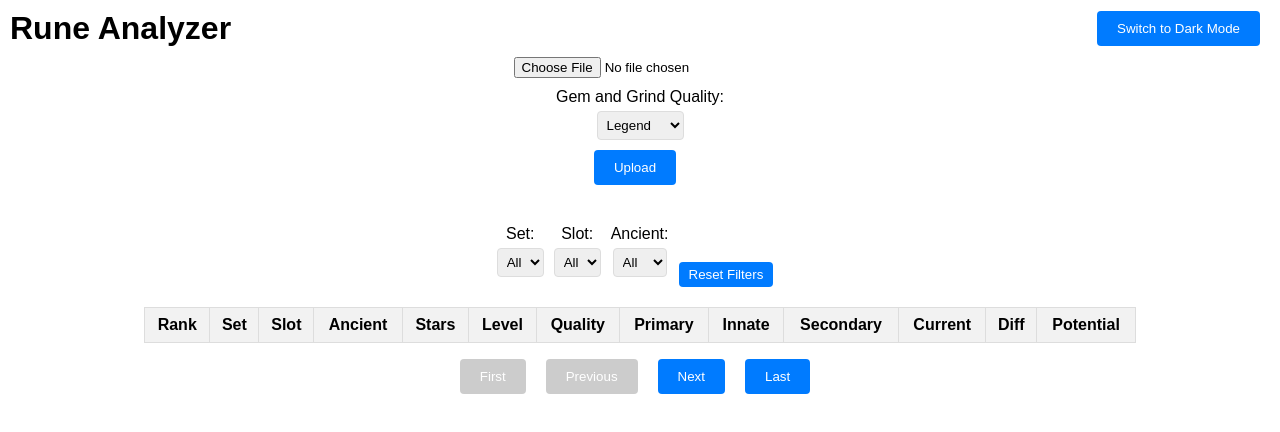
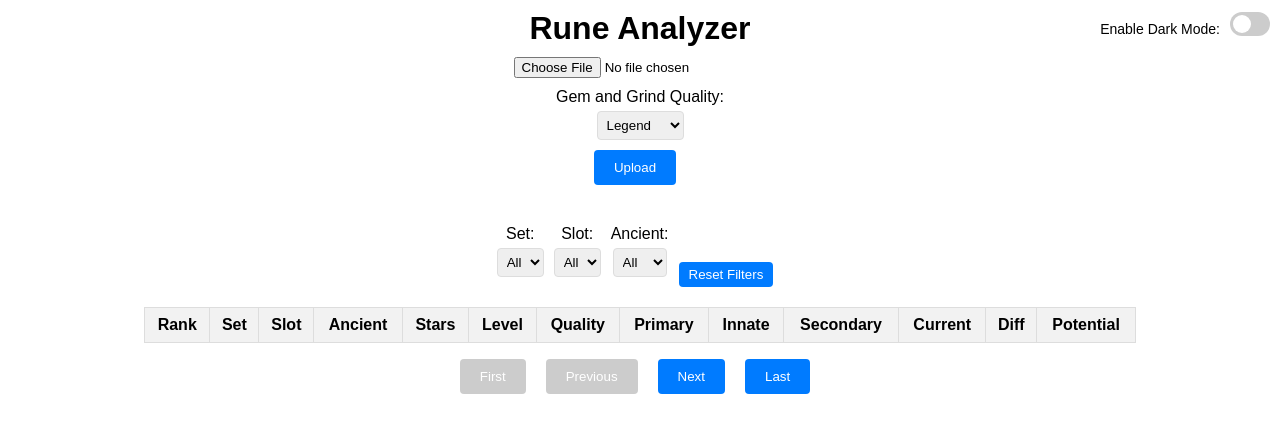
Before and after one commit to slkzgm/sw-rune-analyzer, a React (Create React App) app: page / in a window 1280 px wide. Shown: the top 432 px of the page. Built offline with nearby package versions, Linux system fonts and the light colour scheme.

Commit message:
Dark Mode button to switch

```diff
--- a/src/App.css
+++ b/src/App.css
@@ -38,13 +38,79 @@
 
 header {
   display: flex;
-  justify-content: space-between;
+  justify-content: center;
   align-items: center;
   padding: 10px;
+  position: relative;
 }
 
 header h1 {
   margin: 0;
+}
+
+.theme-switch-container {
+  position: absolute;
+  right: 10px;
+  display: flex;
+  align-items: center;
+}
+
+.theme-switch {
+  position: relative;
+  display: inline-block;
+  width: 40px;  /* Adjusted width */
+  height: 24px;  /* Adjusted height */
+}
+
+.theme-switch input {
+  opacity: 0;
+  width: 0;
+  height: 0;
+}
+
+.slider {
+  position: absolute;
+  cursor: pointer;
+  top: 0;
+  left: 0;
+  right: 0;
+  bottom: 0;
+  background-color: #ccc;
+  transition: 0.4s;
+  border-radius: 24px;  /* Adjusted border-radius */
+}
+
+.slider:before {
+  position: absolute;
+  content: "";
+  height: 18px;  /* Adjusted height */
+  width: 18px;  /* Adjusted width */
+  left: 3px;
+  bottom: 3px;
+  background-color: white;
+  transition: 0.4s;
+  border-radius: 50%;
+}
+
+input:checked + .slider {
+  background-color: #007bff;
+}
+
+input:checked + .slider:before {
+  transform: translateX(16px);  /* Adjusted translateX */
+}
+
+body.dark-mode .slider {
+  background-color: #444;
+}
+
+body.dark-mode input:checked + .slider {
+  background-color: #007bff;
+}
+
+.theme-switch-label {
+  margin-right: 10px;
+  font-size: 14px;
 }
 
 table {
--- a/src/App.js
+++ b/src/App.js
@@ -19,13 +19,19 @@
         localStorage.setItem('isDarkMode', JSON.stringify(isDarkMode));
     }, [isDarkMode]);
 
+    const toggleDarkMode = () => setIsDarkMode(prevMode => !prevMode);
+
     return (
         <div className="App">
             <header>
                 <h1>Rune Analyzer</h1>
-                <button onClick={() => setIsDarkMode(!isDarkMode)}>
-                    {isDarkMode ? 'Switch to Light Mode' : 'Switch to Dark Mode'}
-                </button>
+                <div className="theme-switch-container">
+                    <span className="theme-switch-label">Enable Dark Mode:</span>
+                    <label className="theme-switch">
+                        <input type="checkbox" checked={isDarkMode} onChange={toggleDarkMode} />
+                        <span className="slider round"></span>
+                    </label>
+                </div>
             </header>
             <UploadForm setResults={setResults} />
             <RuneTable results={results} />
```
